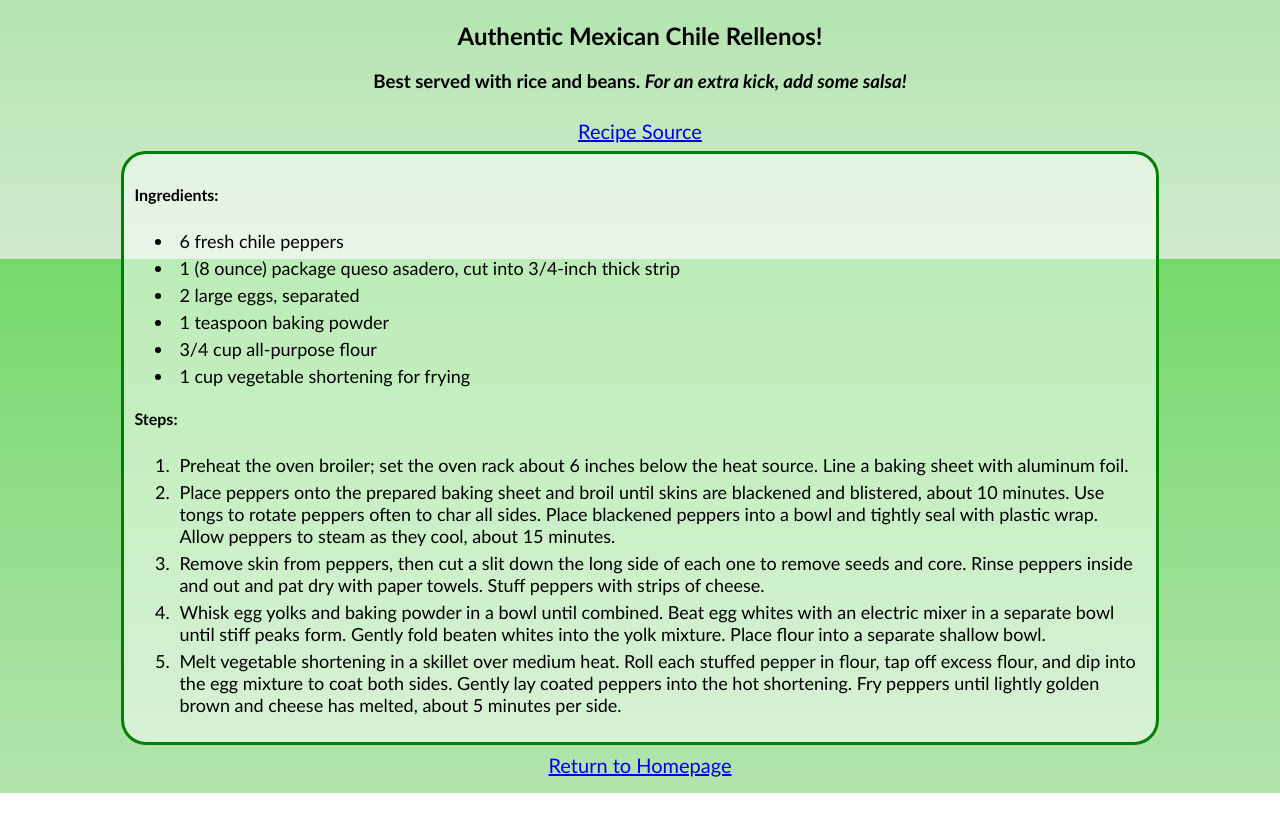
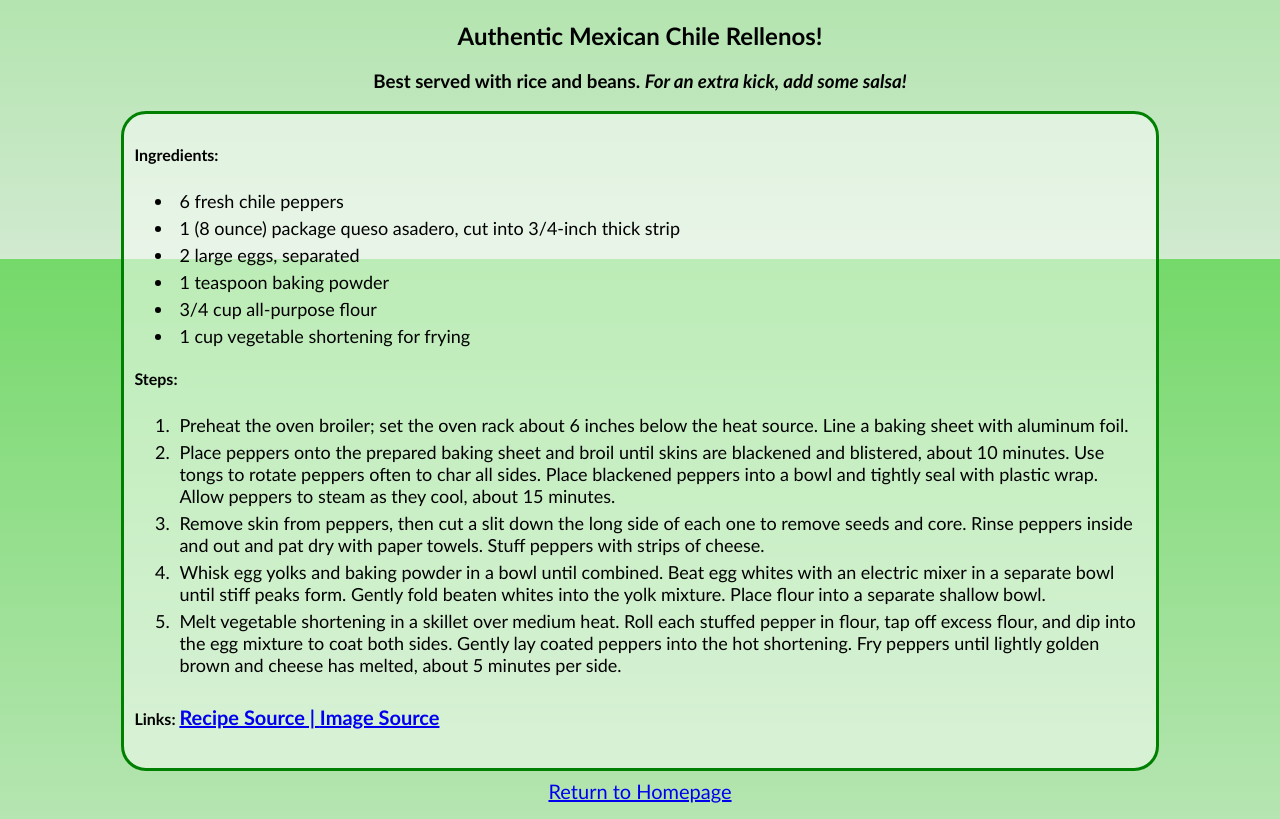
Before and after one commit to carlavid/odin-recipes, a plain HTML site: page recipes/chile-rellenos.html in a window 1280 px wide. Shown: the part 541-1360 px from the top of the page. Before the commit the page ends 1334 px from the top, so only its background shows below. Drawn offline with Linux system fonts and the light colour scheme.

Commit message:
Add links section under steps

```diff
--- a/recipes/chile-rellenos.html
+++ b/recipes/chile-rellenos.html
@@ -12,7 +12,7 @@
         <h2><strong>Authentic Mexican Chile Rellenos!</strong></h2>
         <h3>Best served with rice and beans. <em>For an extra kick, add
         some salsa!</em></h3>
-        <a href="https://www.allrecipes.com/recipe/219646/authentic-mexican-chili-rellenos/">Recipe Source</a>
+
         <div class="recipe">
         <h4>Ingredients:</h4>
         <ul>
@@ -45,6 +45,10 @@
             the hot shortening. Fry peppers until lightly golden brown and cheese
             has melted, about 5 minutes per side.</li>
         </ol>
+        <h4>Links:
+        <a href="https://www.allrecipes.com/recipe/219646/authentic-mexican-chili-rellenos/">Recipe Source | </a>
+        <a href="https://www.foodnetwork.com/recipes/food-network-kitchen/chiles-rellenos-recipe-2117978">Image Source</a>
+        </h4>
         </div>
         <a href="../index.html">Return to Homepage</a>
     </body>
```
